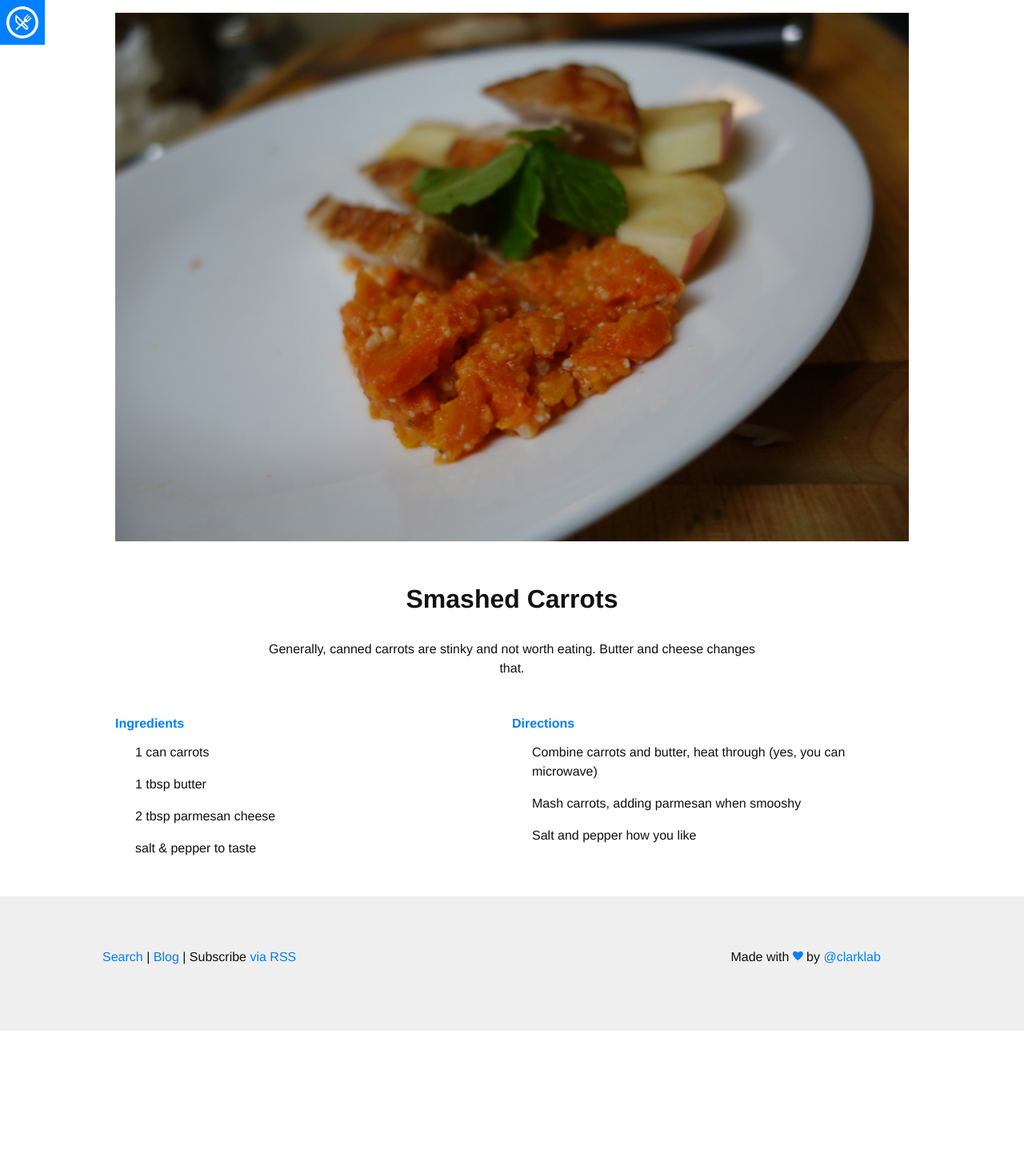
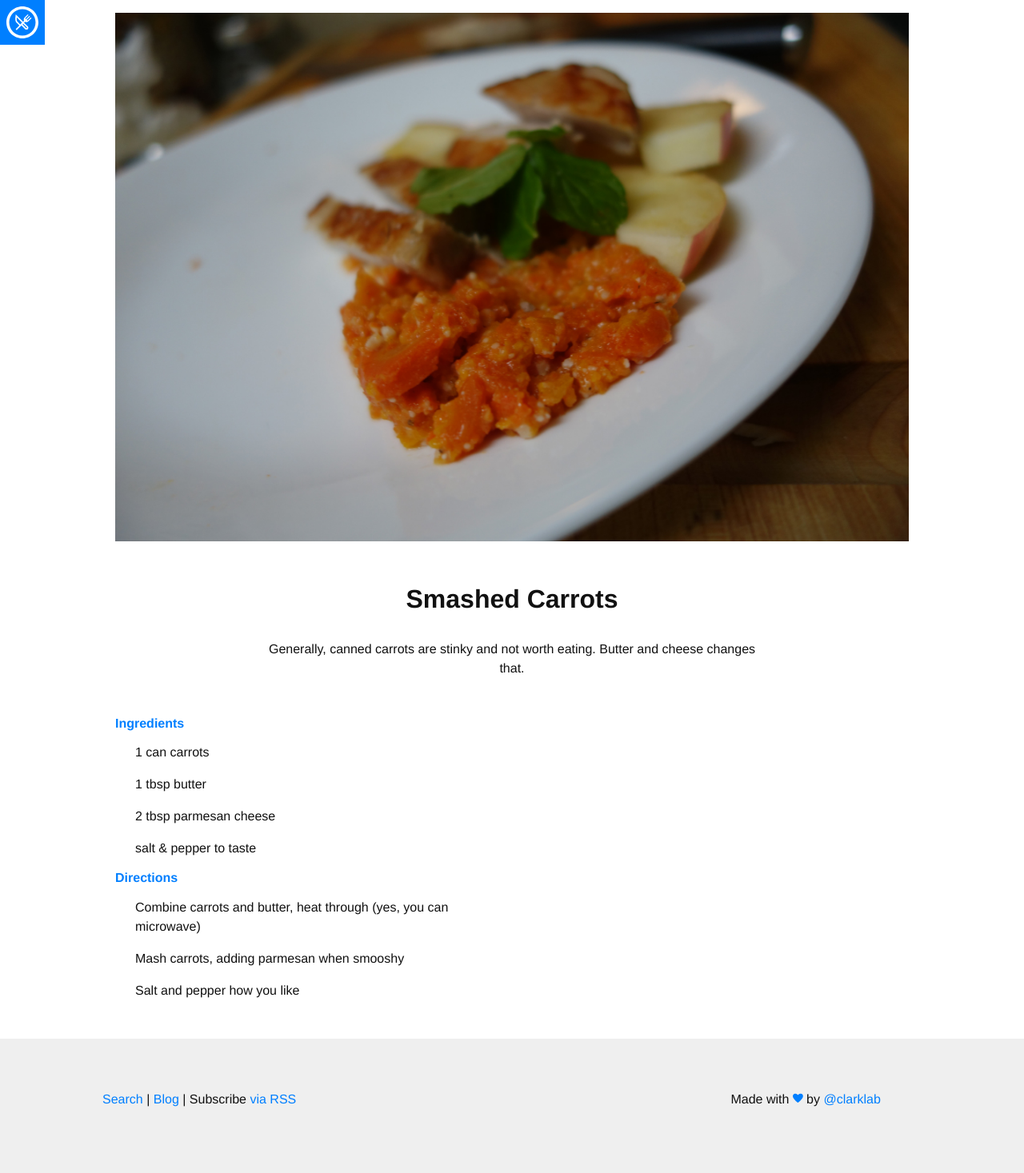
Before and after one commit to lynda365/lynda365.github.io, a Jekyll site: the page built from _recipes/smashed-carrots.md, in a window 1280 px wide. Shown: the whole page at 80% size. Built offline with Jekyll 4.4.1, drawn with Linux system fonts in a browser that asks for light colours; nearby versions of some CDN libraries; some web fonts are replaced; before the commit the page ends 1289 px from its top, so only the background shows below that.

Commit message:
Update recipe.html

```diff
--- a/_layouts/recipe.html
+++ b/_layouts/recipe.html
@@ -31,7 +31,8 @@ layout: default
 <!-- call up recipe and directions -->
   <div class="clearfix mt3">
 
-    <div class="sm-col sm-col-6 lg-col-6">
+<!--    <div class="sm-col sm-col-6 lg-col-6">-->
+<div>
       <!-- check if it's a component-based recipe -->
       {% if page.components %}
       <h4 class="blue mt0 mb2 xs-center">Components</h4>
```
